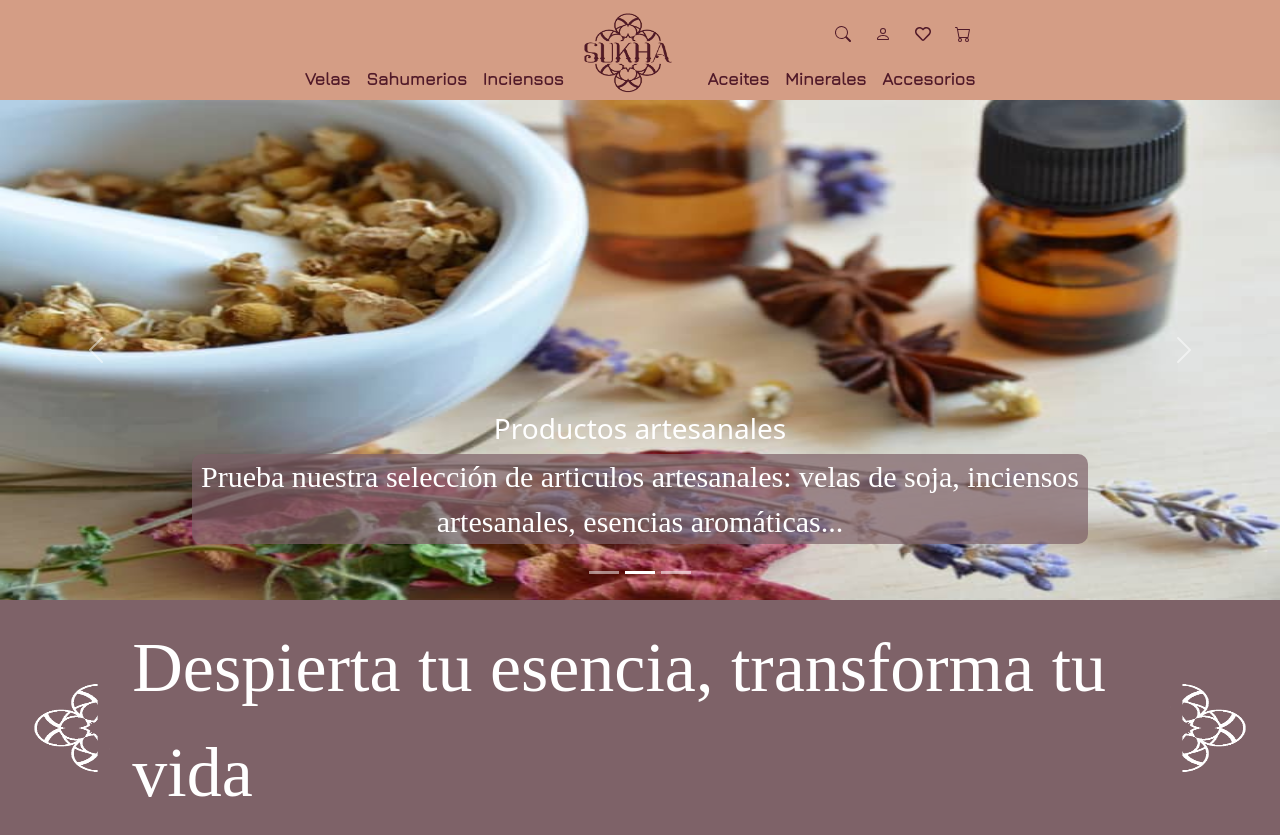
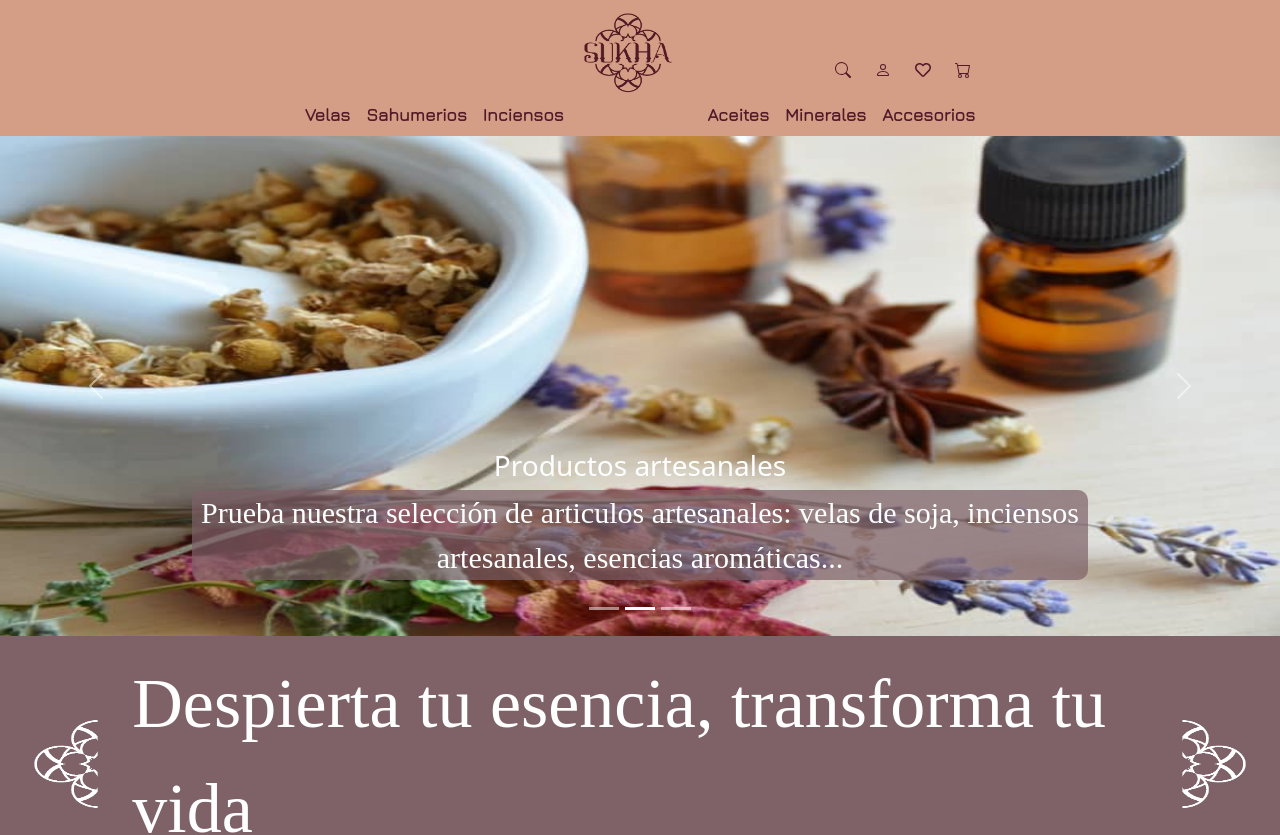
Before and after one commit to Anyi79/ProyectoSukha, a React (Vite) app in the folder ProyectoSukha/: page / in a window 1280 px wide. Shown: the top 835 px of the page. Built offline with nearby package versions, Linux system fonts and the light colour scheme; a web font is replaced by a local one.

Commit message:
Navar update

```diff
--- a/ProyectoSukha/src/components/Navbar.jsx
+++ b/ProyectoSukha/src/components/Navbar.jsx
@@ -23,9 +23,7 @@ function NavScroll() {
           <Navbar.Toggle aria-controls="navbarScroll" />
           <Navbar.Collapse id="navbarScroll">
              <Nav
-              className="me-auto my-2 my-lg-0"
-              style={{ maxHeight: '100px' }}
-              navbarScroll>
+              className="me-auto my-2 my-lg-0">
 
               <Col className="d-flex flex-grow-1">
 
@@ -68,34 +66,7 @@ function NavScroll() {
                 </Col>
               </div>
 
-
-              {/*             <NavDropdown title="Link" id="navbarScrollingDropdown">
-              <NavDropdown.Item href="#action3">Action</NavDropdown.Item>
-              <NavDropdown.Item href="#action4">
-                Another action
-              </NavDropdown.Item>
-              <NavDropdown.Divider />
-              <NavDropdown.Item href="#action5">
-                Something else here
-              </NavDropdown.Item>
-            </NavDropdown>
-            <Nav.Link href="#" disabled>
-              Link
-            </Nav.Link> */}
-
-
-
-            {/*  <Form className="d-flex">
-            <Form.Control
-              type="search"
-              placeholder="Search"
-              className="me-2"
-              aria-label="Search"
-            />
-            <Button variant="outline-success">Search</Button>
-          </Form> */}
-
-</Nav>
+          </Nav>
           </Navbar.Collapse>
         </Row>
       </Container>
```
